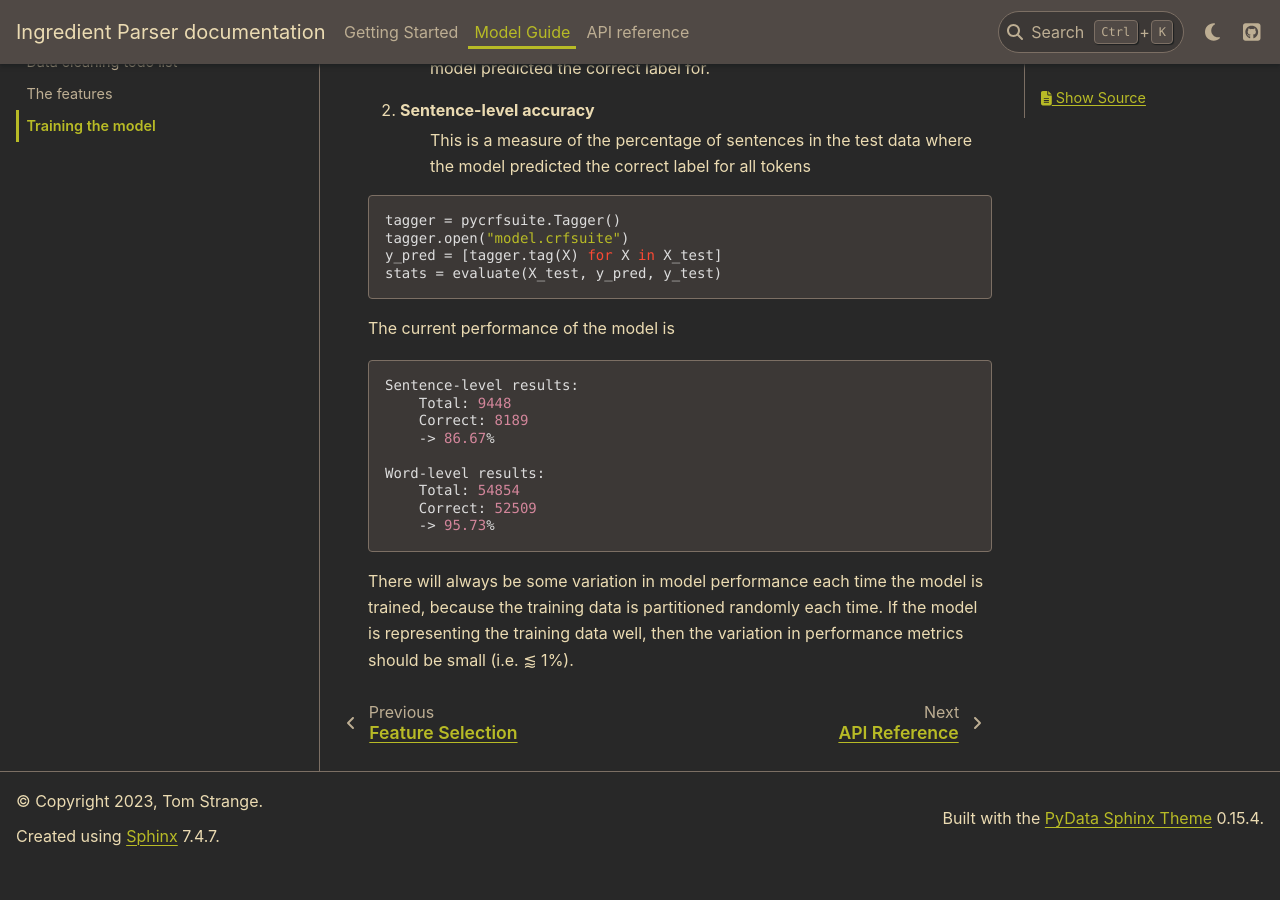
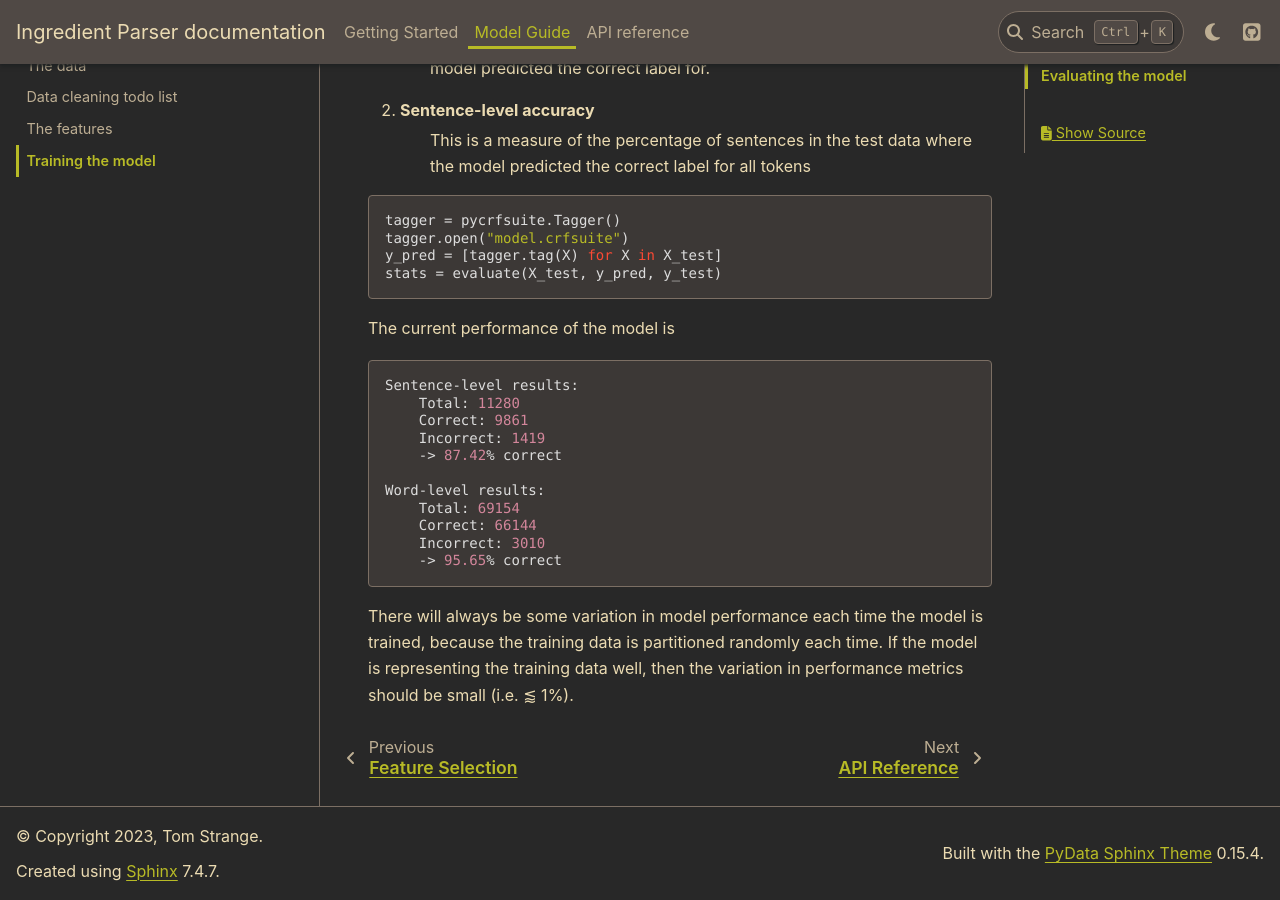
Before and after one commit to strangetom/ingredient-parser, a Sphinx documentation site: the page built from docs/source/guide/training.rst, in a window 1280 px wide and 900 px high, scrolled down 2470 px. Built offline with Sphinx 7.4.7 and the PyData theme 0.15.4, drawn with Linux system fonts in a browser that asks for light colours; before the commit the page ends 3335 px from its top, so only the background shows below that.

```diff
--- a/docs/source/guide/training.rst
+++ b/docs/source/guide/training.rst
@@ -97,13 +97,15 @@ The current performance of the model is
 .. code::
 
     Sentence-level results:
-        Total: 9448
-        Correct: 8189
-        -> 86.67%
+        Total: 11280
+        Correct: 9861
+        Incorrect: 1419
+        -> 87.42% correct
 
     Word-level results:
-        Total: 54854
-        Correct: 52509
-        -> 95.73%
+        Total: 69154
+        Correct: 66144
+        Incorrect: 3010
+        -> 95.65% correct
 
 There will always be some variation in model performance each time the model is trained, because the training data is partitioned randomly each time. If the model is representing the training data well, then the variation in performance metrics should be small (i.e. ⪅ 1%).
```
Also changed, not shown: README.md (+8 -6 lines), ingredient_parser/ModelCard.md (+1 -1 lines), 1 other file.
